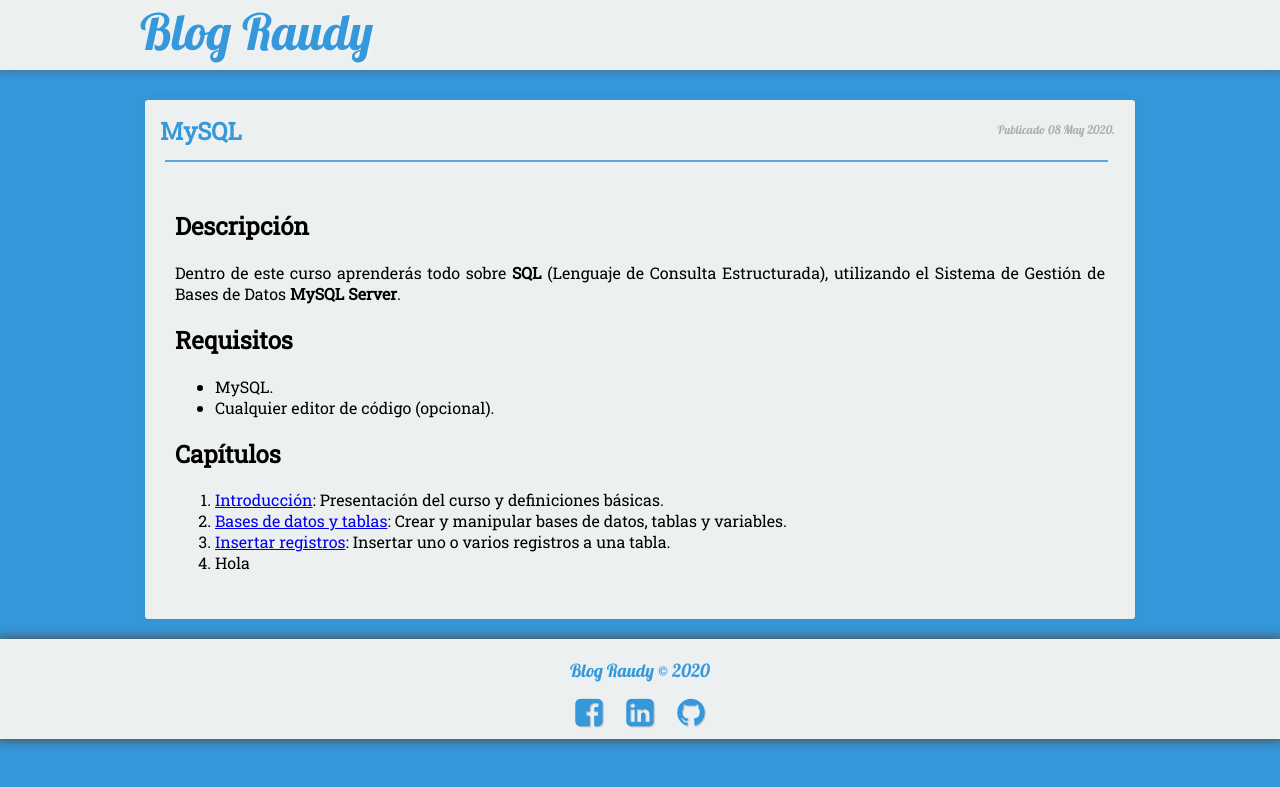
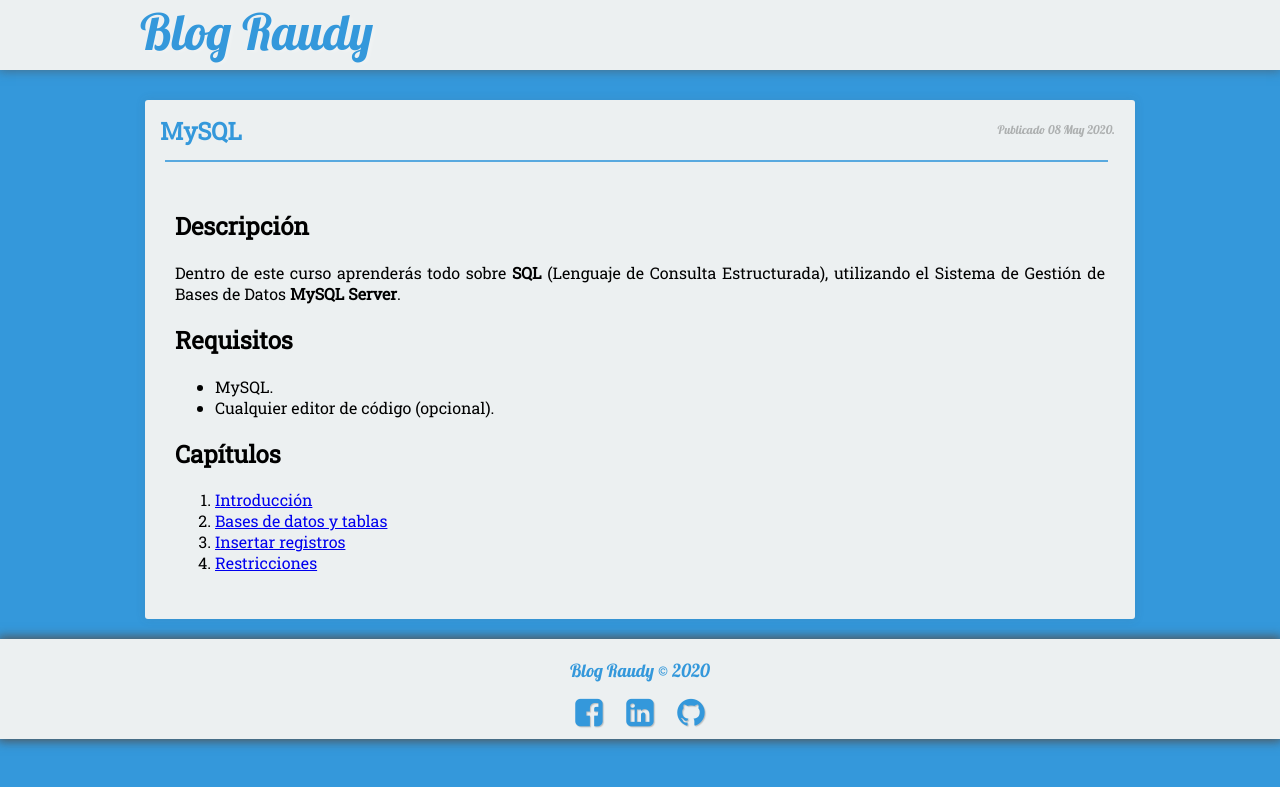
Before and after one commit to nisoto/Blog-anterior-2.0, a Jekyll site: the page built from _posts/2020-05-08-curso-bases-de-datos.md, in a window 1280 px wide. Shown: the top 787 px of the page. Built offline with Jekyll 4.4.1, drawn with Linux system fonts in a browser that asks for light colours; nearby versions of some CDN libraries.

Commit message:
Update 2020-05-08-curso-bases-de-datos.md

```diff
--- a/_posts/2020-05-08-curso-bases-de-datos.md
+++ b/_posts/2020-05-08-curso-bases-de-datos.md
@@ -20,7 +20,7 @@ Dentro de este curso aprenderás todo sobre **SQL** (Lenguaje de Consulta Estruc
 
 ## Capítulos
 
-1. [Introducción](https://slides.com/nisoto4004/leccion-n-1-mysql): Presentación del curso y definiciones básicas.
-2. [Bases de datos y tablas](https://slides.com/nisoto4004/leccion-n-2-mysql): Crear y manipular bases de datos, tablas y variables.
-4. [Insertar registros](#): Insertar uno o varios registros a una tabla.
-5. Hola
+1. [Introducción](https://slides.com/nisoto4004/leccion-n-1-mysql)
+2. [Bases de datos y tablas](https://slides.com/nisoto4004/leccion-n-2-mysql)
+3. [Insertar registros](https://slides.com/nisoto4004/leccion-n-3-mysql)
+4. [Restricciones](https://slides.com/nisoto4004/leccion-n-4-mysql)
```
